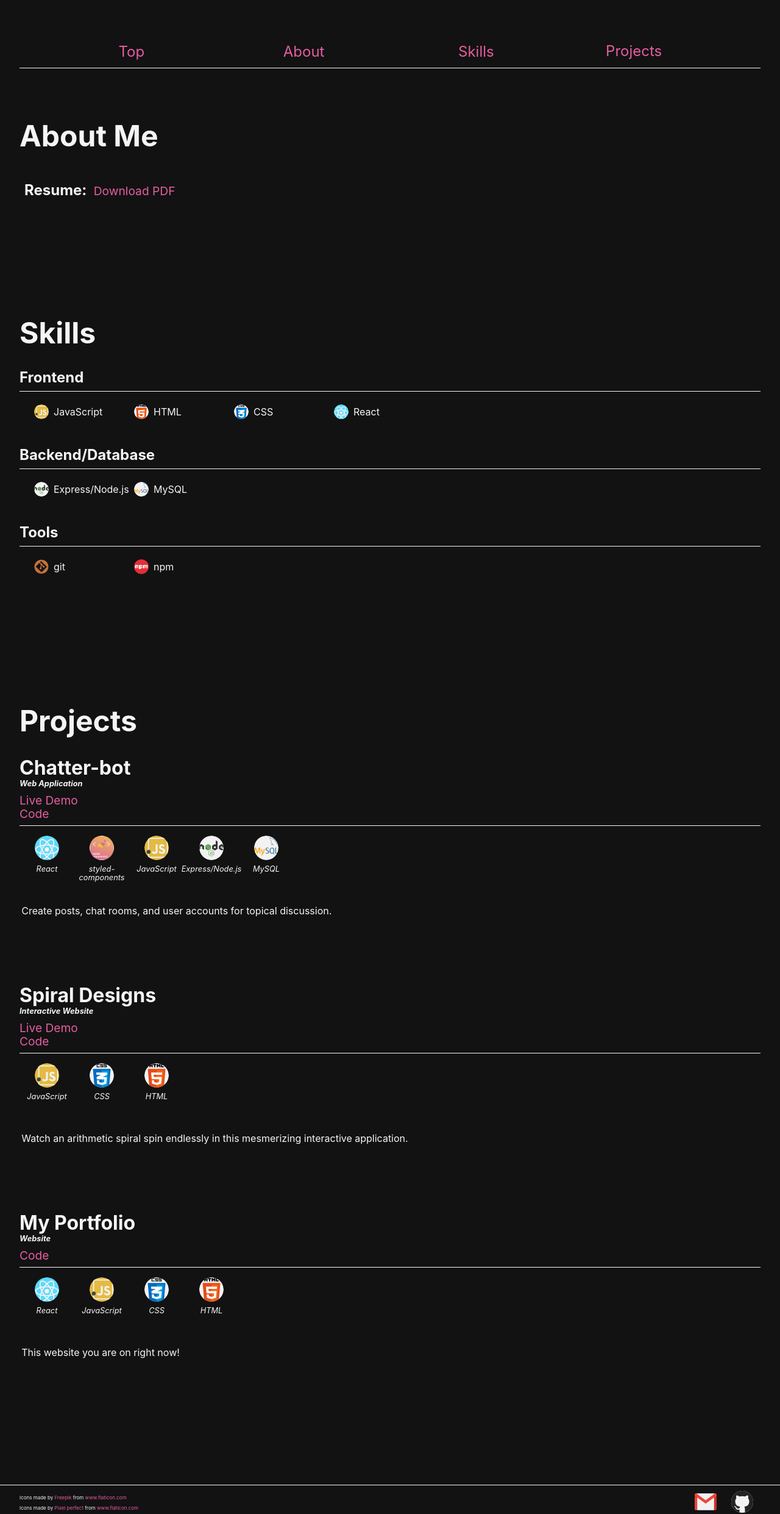
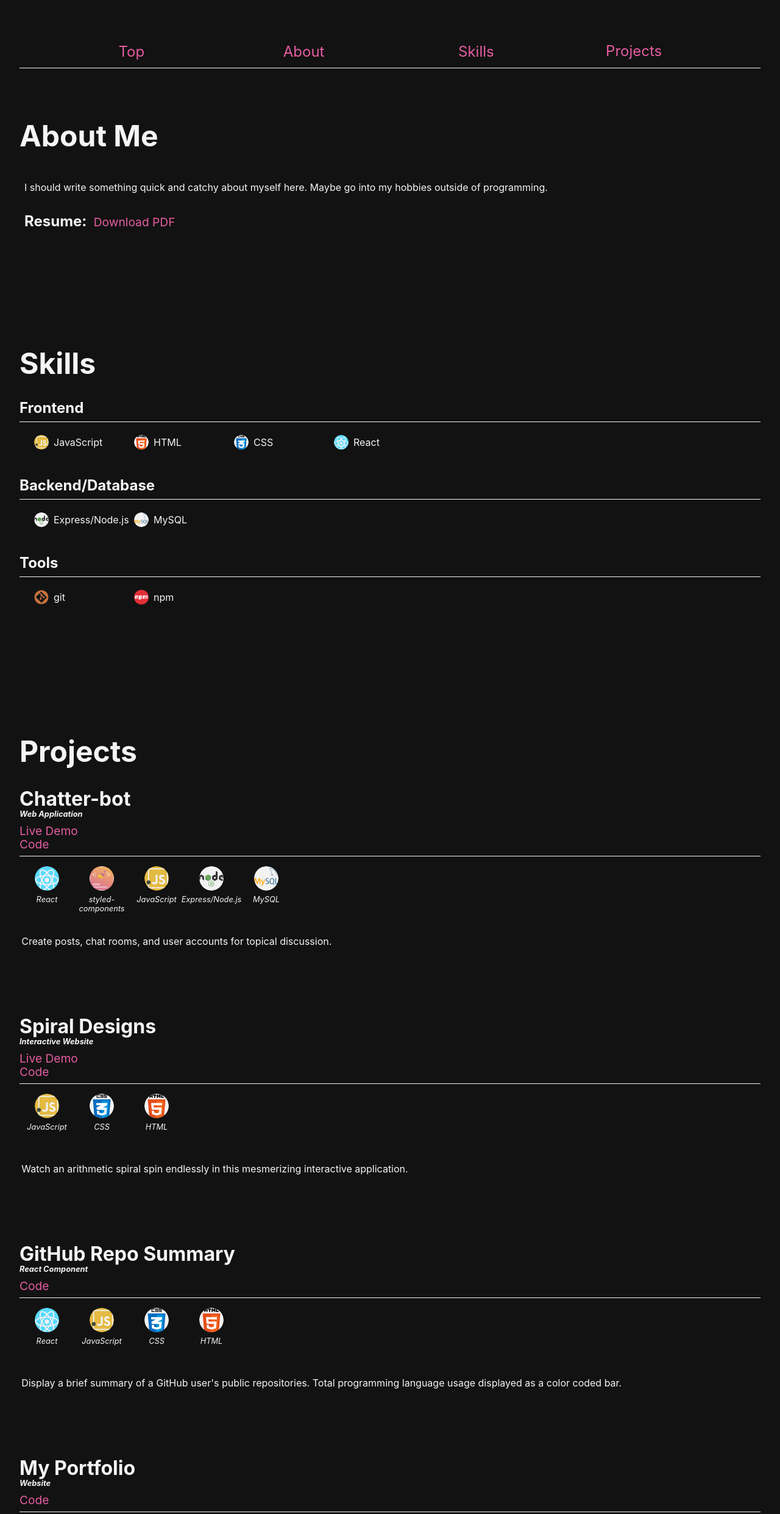
Before and after one commit to jodyanna/portfolio, a React (Create React App) app: page / in a window 1280 px wide. Shown: the part 677-3159 px from the top of the page at 61% size. Built offline with nearby package versions, Linux system fonts and the light colour scheme.

Commit message:
added new project, cleaned up warnings

```diff
--- a/src/App.js
+++ b/src/App.js
@@ -1,4 +1,4 @@
-import React, {useState, useEffect, useContext} from 'react';
+import React, { useState, useEffect } from 'react';
 import styled from "styled-components";
 
 import Header from './components/Header';
--- a/src/components/About/index.js
+++ b/src/components/About/index.js
@@ -37,6 +37,8 @@ export default function About() {
       <Anchor name={"about"} />
       <h2>About Me</h2>
       <Article>
+        <p>I should write something quick and catchy about myself here. Maybe go into my hobbies outside of
+        programming.</p>
         <Anchor name={"resume"} />
         <Resume />
       </Article>
--- a/src/components/Navigation/DropdownMenu.js
+++ b/src/components/Navigation/DropdownMenu.js
@@ -44,6 +44,7 @@ export default function DropdownMenu(props) {
     <Menu isVisible={props.isMenuVisible} theme={themes[theme]} >
       <ListItem href={"#chatter-bot"} onClick={props.onClick}>Chatter-bot</ListItem>
       <ListItem href={"#spiral-designs"} onClick={props.onClick}>Spiral Designs</ListItem>
+      <ListItem href={"#github-summary"} onClick={props.onClick}>GitHub Repo Summary</ListItem>
       <ListItem href={"#portfolio"} onClick={props.onClick}>My Portfolio</ListItem>
     </Menu>
   )
--- a/src/components/Navigation/NavMenu.js
+++ b/src/components/Navigation/NavMenu.js
@@ -69,6 +69,7 @@ export default function NavMenu(props) {
       <ListItem><a href={"#projects"} onClick={props.onClick}>Projects</a></ListItem>
       <ListItemSub><a href={"#chatter-bot"} onClick={props.onClick}>Chatter-bot</a></ListItemSub>
       <ListItemSub><a href={"#spiral-designs"} onClick={props.onClick}>Spiral Designs</a></ListItemSub>
+      <ListItemSub><a href={"#github-summary"} onClick={props.onClick}>GitHub Repo Summary</a></ListItemSub>
       <ListItemSub><a href={"#portfolio"} onClick={props.onClick}>My Portfolio</a></ListItemSub>
     </Menu>
   );
--- a/src/components/Projects/index.js
+++ b/src/components/Projects/index.js
@@ -60,6 +60,17 @@ export default class Projects extends React.Component {
       link: "#",
       gitLink: "https://github.com/jodyanna/portfolio_v2",
     }
+    this.projectFour = {
+      name: "GitHub Repo Summary",
+      id: "github-summary",
+      type: "React Component",
+      techUsed: ["React", "JavaScript", "CSS", "HTML"],
+      overview: `Display a brief summary of a GitHub user's public repositories. Total programming language usage
+      displayed as a color coded bar.`,
+      details: [],
+      link: "#",
+      gitLink: "https://github.com/jodyanna/github-repo-summary",
+    }
   }
 
   render() {
@@ -68,11 +79,13 @@ export default class Projects extends React.Component {
         <Anchor name={"projects"} />
         <h2>Projects</h2>
         <Anchor name={this.projectOne.id} />
-        <Project project={this.projectOne} hr={this.props.hr} />
+        <Project project={this.projectOne} />
         <Anchor name={this.projectTwo.id} />
-        <Project project={this.projectTwo} hr={this.props.hr} />
+        <Project project={this.projectTwo} />
+        <Anchor name={this.projectFour.id} />
+        <Project project={this.projectFour} />
         <Anchor name={this.projectThree.id} />
-        <Project project={this.projectThree} hr={this.props.hr} />
+        <Project project={this.projectThree} />
       </section>
     );
   }
@@ -98,9 +111,11 @@ class Project extends React.Component {
       return this.props.project.techUsed.map(tech => <TechFig key={tech} tech={tech} icons={this.icons} />)
     }
 
+    /*
     const renderDetails = () => {
       return this.props.project.details.map((desc, i) => <li key={i} className={styles.li}>{desc}</li>)
     }
+    */
 
     const renderLink = () => {
       return this.props.project.link === "#" ? "" : <a href={this.props.project.link} className={styles.link}>Live Demo</a>
```
